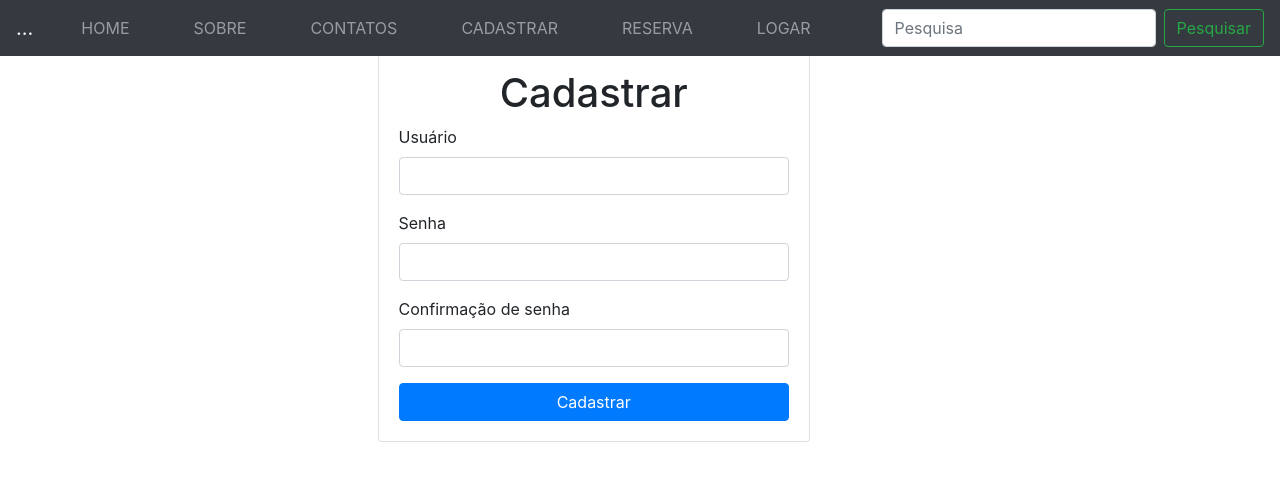
After one commit to edeColli/PetShop, a Django app: page /signup/ in a window 1280 px wide. The commit adds this page. Shown: the top 481 px of the page. Run offline with Django 4.2, Linux system fonts and the light colour scheme; some libraries are stand-ins or nearby versions.

Commit message:
incluida a autenticação do usuario

```diff
--- a/HouseOfPets/HouseOfPets/settings.py
+++ b/HouseOfPets/HouseOfPets/settings.py
@@ -105,9 +105,11 @@ AUTH_PASSWORD_VALIDATORS = [
 # Internationalization
 # https://docs.djangoproject.com/en/4.2/topics/i18n/
 
-LANGUAGE_CODE = "en-us"
+LANGUAGE_CODE = "pt-br"
 
-TIME_ZONE = "UTC"
+#DATE_INPUT_FORMATS = ['%d/%m/%Y']
+
+TIME_ZONE = "America/Sao_Paulo"
 
 USE_I18N = True
 
--- a/HouseOfPets/HouseOfPets/urls.py
+++ b/HouseOfPets/HouseOfPets/urls.py
@@ -16,15 +16,16 @@ Including another URLconf
 """
 from django.contrib import admin
 from django.urls import path
-from core.views import inicio
-from core.views import contato
-from core.views import reserva
-from core.views import sobre
+from core import views
 
 urlpatterns = [
+    path("", views.inicio),
+    path("contato/", views.contato),
+    path("reserva/", views.reserva),
+    path("about/", views.sobre),
+    path("signup/", views.signup),
+    path("signin/", views.signin),
+    path("dashboard/", views.dashboard),
+    path("sair/", views.sair),
     path("admin/", admin.site.urls),
-    path("", inicio),
-    path("contato/", contato),
-    path("reserva/", reserva),
-    path("about/", sobre)
 ]
--- a/HouseOfPets/core/forms.py
+++ b/HouseOfPets/core/forms.py
@@ -17,7 +17,7 @@ class ReservaForm(forms.ModelForm):
             'observacao': 'Observações'
         }
         widgets = {
-            'data': forms.DateInput(attrs={'type': 'date'}),
+            'data': forms.DateInput(attrs={'type': 'date', 'format': '%d/%m/%Y'}),
             'horario': forms.DateInput(attrs={'type': 'time'}),
         }
 # class ReservaForm(forms.Form):
--- a/HouseOfPets/core/templates/contato.html
+++ b/HouseOfPets/core/templates/contato.html
@@ -1,4 +1,3 @@
-<main role="main" class="container">
 {% extends 'inicio.html' %} {% load bootstrap5 %} {% block principal %}
 <div class="text-center mt-5 pt-5">
   <h1>Fale Conosco</h1>
@@ -15,4 +14,3 @@
   {% endif %}
 </div>
 {% endblock %}
-</main>
--- a/HouseOfPets/core/templates/inicio.html
+++ b/HouseOfPets/core/templates/inicio.html
@@ -34,8 +34,15 @@
         <ul class="navbar-nav mr-auto">
           <li class="nav-item px-lg-4"><a class="nav-link text-uppercase" href="../">Home</a></li>
           <li class="nav-item px-lg-4"><a class="nav-link text-uppercase" href="../about/">Sobre</a></li>
+          {% if user.is_authenticated %}
+          <li class="nav-item px-lg-4"><a class="nav-link text-uppercase" href="../dashboard/">Dashboard</a></li>
+          <li class="nav-item px-lg-4"><a class="nav-link text-uppercase" href="../sair/">Sair</a></li>
+          {% else %}
           <li class="nav-item px-lg-4"><a class="nav-link text-uppercase" href="../contato/">Contatos</a></li>
+          <li class="nav-item px-lg-4"><a class="nav-link text-uppercase" href="../signup/">Cadastrar</a></li>
           <li class="nav-item px-lg-4"><a class="nav-link text-uppercase" href="../reserva/">Reserva</a></li>
+          <li class="nav-item px-lg-4"><a class="nav-link text-uppercase" href="../signin/">Logar</a></li>
+          {% endif%}
         </ul>
         <form class="form-inline my-2 my-lg-0">
           <input class="form-control mr-sm-2" type="text" placeholder="Pesquisa" aria-label="Search" />
--- a/HouseOfPets/core/templates/inicio_meu.html
+++ b/HouseOfPets/core/templates/inicio_meu.html
@@ -32,6 +32,7 @@
             <li class="nav-item px-lg-4"><a class="nav-link text-uppercase" href="../about/">Sobre</a></li>
             <li class="nav-item px-lg-4"><a class="nav-link text-uppercase" href="../contato/">Contatos</a></li>
             <li class="nav-item px-lg-4"><a class="nav-link text-uppercase" href="../reserva/">Reserva</a></li>
+            <li class="nav-item px-lg-4"><a class="nav-link text-uppercase" href="../admin/">Admin</a></li>
           </ul>
         </div>
       </div>
--- a/HouseOfPets/core/templates/reserva.html
+++ b/HouseOfPets/core/templates/reserva.html
@@ -1,4 +1,3 @@
-<main>
 {% extends 'inicio.html' %} {% block principal %}
 <div class="text-center mt-5 pt-5">
   <h1>Faça a reserva para dar banho no seu pet</h1>
@@ -13,4 +12,3 @@
   {% endif %}
 </div>
 {% endblock %}
-</main>
--- /dev/null
+++ b/HouseOfPets/core/templates/sair.html
@@ -0,0 +1 @@
+{% extends 'inicio.html' %} {% load bootstrap5 %} {% block principal %} {% endblock %}
--- /dev/null
+++ b/HouseOfPets/core/templates/signup.html
@@ -0,0 +1,31 @@
+{% extends 'inicio.html' %} {% load bootstrap5 %} {% block principal %}
+
+<main class="container mt-5">
+  <div class="row">
+    <div class="col-md-5 offset-md-3">
+      <form action="" method="POST" class="card card-body" id="form" novalidate>
+        {{ error }} {% csrf_token %}
+
+        <h1 class="text-center">Cadastrar</h1>
+
+        <div class="mb-3">
+          <label for="username" class="form-label">Usuário</label>
+          <input type="text" class="form-control" name="username" id="username" />
+        </div>
+
+        <div class="mb-3">
+          <label for="password1" class="form-label">Senha</label>
+          <input type="password" name="password1" class="form-control" id="password1" />
+        </div>
+
+        <div class="mb-3">
+          <label for="password2" class="form-label">Confirmação de senha</label>
+          <input type="password" class="form-control" name="password2" id="password2" />
+        </div>
+
+        <button type="submit" class="btn btn-primary">Cadastrar</button>
+      </form>
+    </div>
+  </div>
+</main>
+{% endblock %}
--- a/HouseOfPets/core/views.py
+++ b/HouseOfPets/core/views.py
@@ -1,4 +1,10 @@
 from django.shortcuts import render
+from django.contrib.auth import login, logout, authenticate
+from django.contrib.auth.models import User
+from django.contrib.auth.forms import UserCreationForm, AuthenticationForm
+from django.contrib.auth.decorators import login_required
+from django.shortcuts import render, redirect, get_object_or_404
+
 from core.forms import ContatoForm
 from core.forms import ReservaForm
 from .models import Reserva
@@ -66,3 +72,57 @@ def reserva(request):
 
 def sobre(request):
     return render(request, 'about.html')
+
+
+def signup(request):
+  SIGNUP ='signup.html'
+
+  if request.method == 'GET':
+    return render(request, SIGNUP, {
+      'form': UserCreationForm
+    })
+  else:
+    if request.POST['password1'] == request.POST['password2']:
+        try:
+          print('objeto')
+          user = User.objects.create_user(username=request.POST['username'], password=request.POST['password1'])
+          user.save()
+          login(request, user)
+          return redirect('../signin')
+        except:
+          return render(request, SIGNUP, {
+            'form': UserCreationForm,
+            'error': 'E-mail já cadastrado'
+          })
+    return render(request, SIGNUP, {
+      'form': UserCreationForm,
+      'error': 'Senhas são diferentes'
+    })
+
+
+def signin(request):
+  SIGNIN ='signin.html'
+
+  if (request.method == 'GET'):
+    return render(request, SIGNIN, {
+      'form': AuthenticationForm
+    })
+  else:
+    user = authenticate(request, username=request.POST['username'],password=request.POST['password'])
+    if user is None:
+      return render(request, 'signin.html', {
+          'form': AuthenticationForm,
+          'error': 'Usuário ou senha inválido'
+      })
+    else:
+      login(request, user)
+      return redirect('../dashboard')
+
+@login_required
+def sair(request):
+  logout(request)
+  return redirect('../')
+
+@login_required
+def dashboard(request):
+  return render(request, 'dashboard.html')
```
Also changed, not shown: HouseOfPets/core/templates/dashboard.html (added, +12 -0 lines), HouseOfPets/core/templates/signin.html (added, +26 -0 lines), HouseOfPets/db.sqlite3. Lines whose indentation alone changed are shown as unchanged.
